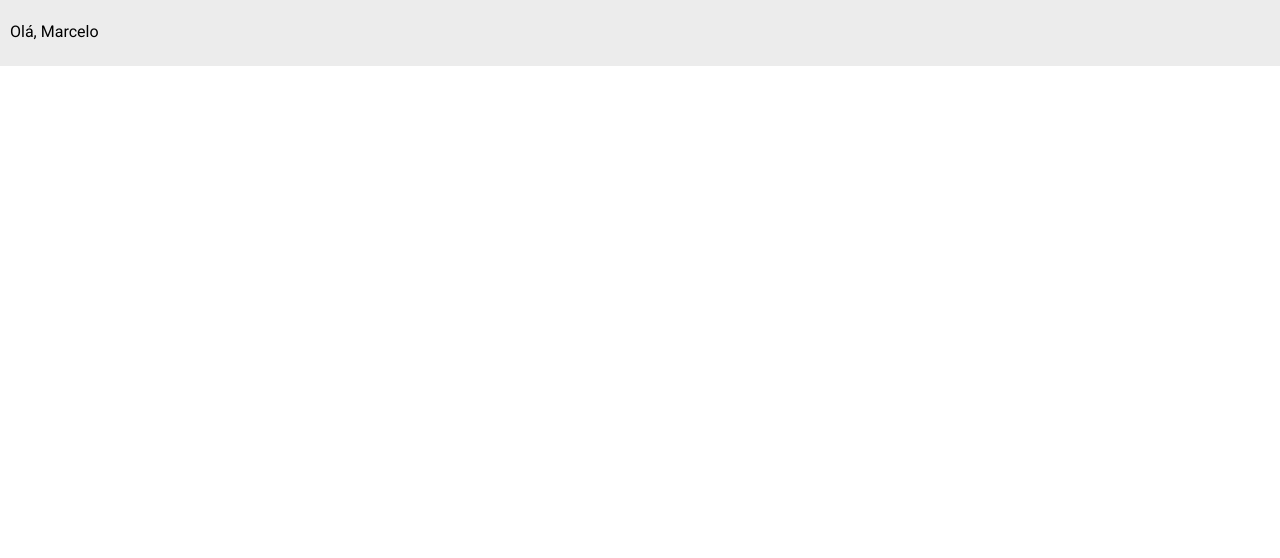
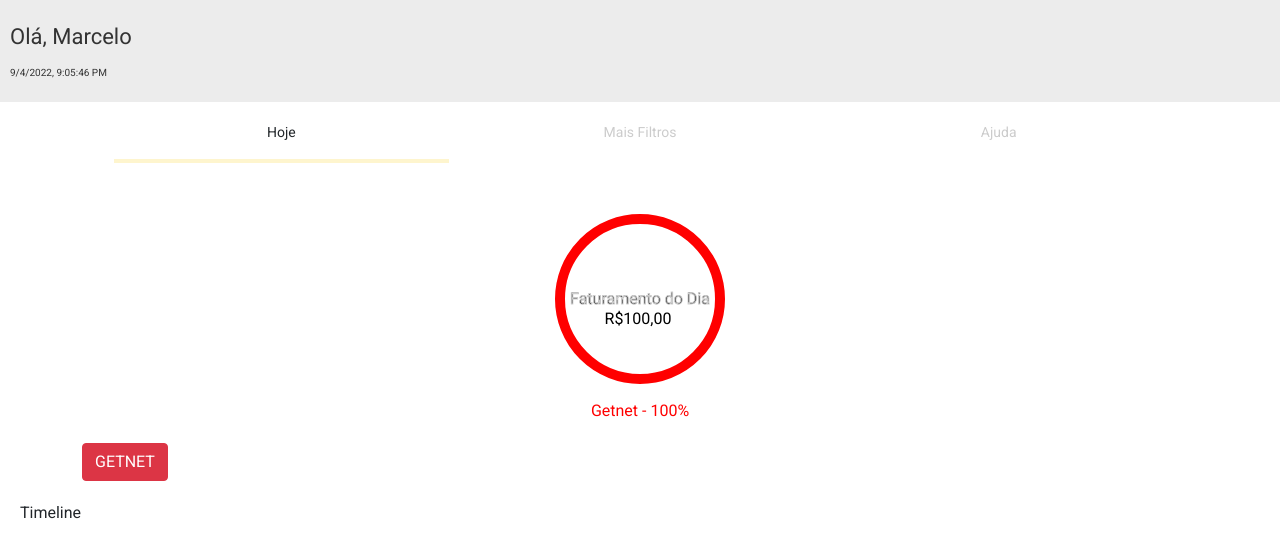
Before and after one commit to fesacaba/front-angular-tcc, an Angular app: page /home in a window 1280 px wide. Shown: the top 558 px of the page. Built offline with nearby package versions, Linux system fonts and the light colour scheme.

Commit message:
ajuste da home

```diff
--- a/src/app/home/home.component.html
+++ b/src/app/home/home.component.html
@@ -1,7 +1,62 @@
 <body>
 <header class="sub-header">
-    <a style=" color: white!important; margin-top: 10px">
-        <p><a style="font-weight: normal;"> Olá, Marcelo</a></p>
+    <a style=" color: #333333!important; margin-top: 10px">
+        <p style="font-size: 22px">Olá, Marcelo</p>
+        <p style="font-size: 10px">{{now}}</p>
     </a>
 </header>
+<div class="container">
+    <div class="row" style="margin: 20px">
+        <div class="col" style="text-align: center; font-size: 14px">Hoje
+            <hr style="border:2px solid #FEDB41;">
+        </div>
+        <div class="col" style="text-align: center; font-size: 14px; color: #cccccc">Mais Filtros</div>
+        <div class="col" style="text-align: center; font-size: 14px; color: #cccccc">Ajuda</div>
+    </div>
+</div>
+<div class="container">
+    <div class="row">
+        <div class="col">
+
+        </div>
+        <div class="col" style="text-align: center; ">
+
+            <svg height="200" width="200">
+
+                <circle cx="100" cy="100" r="80" stroke="red" stroke-width="10" fill="none"/>
+                <text y="50%" x="50%" text-anchor="middle" stroke-width="1px" dy=".3em" stroke="#CCC">Faturamento do Dia
+                </text>
+                <text y="60%" x="49%" text-anchor="middle" stroke-width="1px" dy=".3em">R$100,00
+                </text>
+            </svg>
+        </div>
+        <div class="col">
+
+        </div>
+
+    </div>
+</div>
+<div class="container">
+    <div class="row">
+        <div class="col">
+
+        </div>
+        <div class="col" style="text-align: center; color: red">
+            Getnet - 100%
+        </div>
+        <div class="col">
+
+        </div>
+    </div>
+</div>
+<div class="container" style="margin-top: 20px">
+    <div class="row">
+        <div class="col">
+            <button type="button" class="btn btn-danger">GETNET</button>
+        </div>
+    </div>
+</div>
+<div style="padding: 20px">
+    <p>Timeline</p>
+</div>
 </body>
--- a/src/app/home/home.component.ts
+++ b/src/app/home/home.component.ts
@@ -8,6 +8,9 @@ import {Router} from "@angular/router";
 })
 export class HomeComponent implements OnInit {
 
+  now = new Date().toLocaleString();
+
+
   constructor(
       private router: Router
   ) { }
@@ -15,24 +18,4 @@ export class HomeComponent implements OnInit {
   ngOnInit(): void {
   }
 
-
-  refeicao() {
-    this.router.navigate(['refeicao'])
-  }
-
-  peso() {
-    this.router.navigate(['peso'])
-  }
-
-  atividadeFisica() {
-    this.router.navigate(['atividade-fisica'])
-  }
-
-  pressao() {
-    this.router.navigate(['pressao'])
-  }
-
-  logout() {
-    this.router.navigate([''])
-  }
 }
--- a/src/service/auth.service.ts
+++ b/src/service/auth.service.ts
@@ -5,12 +5,15 @@ import {AuthModel} from "./model/auth.model";
 @Injectable({providedIn: 'root'})
 export class AuthService {
 
+    // basePath: string = 'https://app-back-tcc.herokuapp.com';
+    basePath: string = 'http://localhost:8080';
+
     constructor(
         public http: HttpClient
     ) {
     }
 
     public auth(authModel: AuthModel) {
-        return this.http.post(`https://app-back-tcc.herokuapp.com/api/v1/auth/token`, authModel);
+        return this.http.post(this.basePath + '/api/v1/auth/token', authModel);
     }
 }
```
